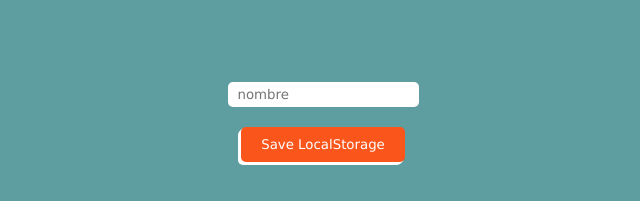
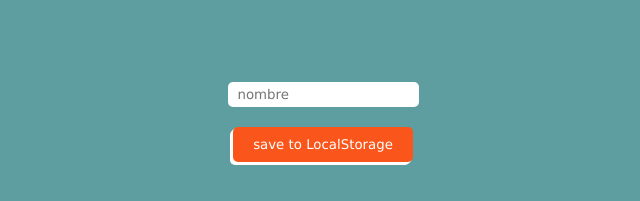
Before and after one commit to ZUNIGA-777/LocalStorage, a plain HTML site: page index.html in a window 1280 px wide. Shown: the part 228-429 px from the top of the page, without its empty margins (317-957 px from the left). Drawn offline with Linux system fonts and the light colour scheme.

Commit message:
Update index.html

```diff
--- a/index.html
+++ b/index.html
@@ -8,7 +8,7 @@
 </head>
 <body>
     <input type="text" placeholder="nombre" id="textoEntrada">
-    <button id="btn">Save LocalStorage</button>
+    <button id="btn">save to LocalStorage</button>
     <p><span>NOTA:</span> Para ver cómo se guardan los nombres en el LocalStorage, visualiza esta página en una computadora y dirígete al LocalStorage en la misma.</p>
     <script src="./app.js"></script>
 </body>
```
